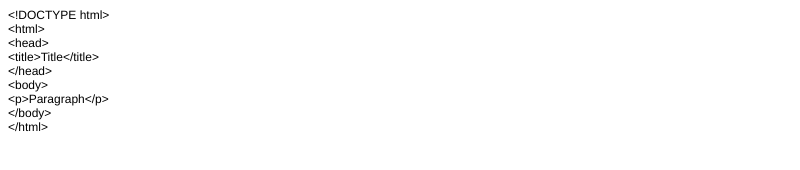
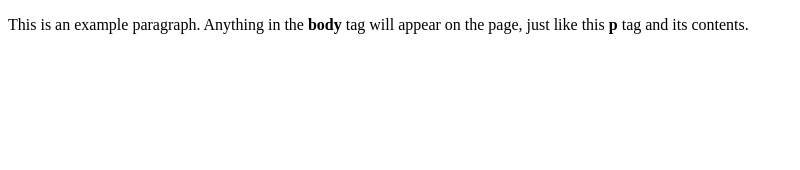
Before and after one commit to funyarinpa00/funyarinpa00.github.io, a plain HTML site: page index.html in a window 1280 px wide. Shown: the whole page, without its empty margins (0-800 px from the left). Drawn offline with Linux system fonts and the light colour scheme.

Commit message:
Update index.html

```diff
--- a/index.html
+++ b/index.html
@@ -1,24 +1,9 @@
-<!DOCTYPE html PUBLIC "-//W3C//DTD HTML 4.01//EN" "http://www.w3.org/TR/html4/strict.dtd">
+<!doctype html>
 <html>
 <head>
-  <meta http-equiv="Content-Type" content="text/html; charset=utf-8">
-  <meta http-equiv="Content-Style-Type" content="text/css">
-  <title></title>
-  <meta name="Generator" content="Cocoa HTML Writer">
-  <meta name="CocoaVersion" content="2022.6">
-  <style type="text/css">
-    p.p1 {margin: 0.0px 0.0px 0.0px 0.0px; font: 12.0px Helvetica}
-  </style>
+<title>This is the title of the webpage!</title>
 </head>
 <body>
-<p class="p1">&lt;!DOCTYPE html&gt;</p>
-<p class="p1">&lt;html&gt;</p>
-<p class="p1">&lt;head&gt;</p>
-<p class="p1">&lt;title&gt;Title&lt;/title&gt;</p>
-<p class="p1">&lt;/head&gt;</p>
-<p class="p1">&lt;body&gt;</p>
-<p class="p1">&lt;p&gt;Paragraph&lt;/p&gt;</p>
-<p class="p1">&lt;/body&gt;</p>
-<p class="p1">&lt;/html&gt;</p>
+<p>This is an example paragraph. Anything in the <strong>body</strong> tag will appear on the page, just like this <strong>p</strong> tag and its contents.</p>
 </body>
 </html>
```
